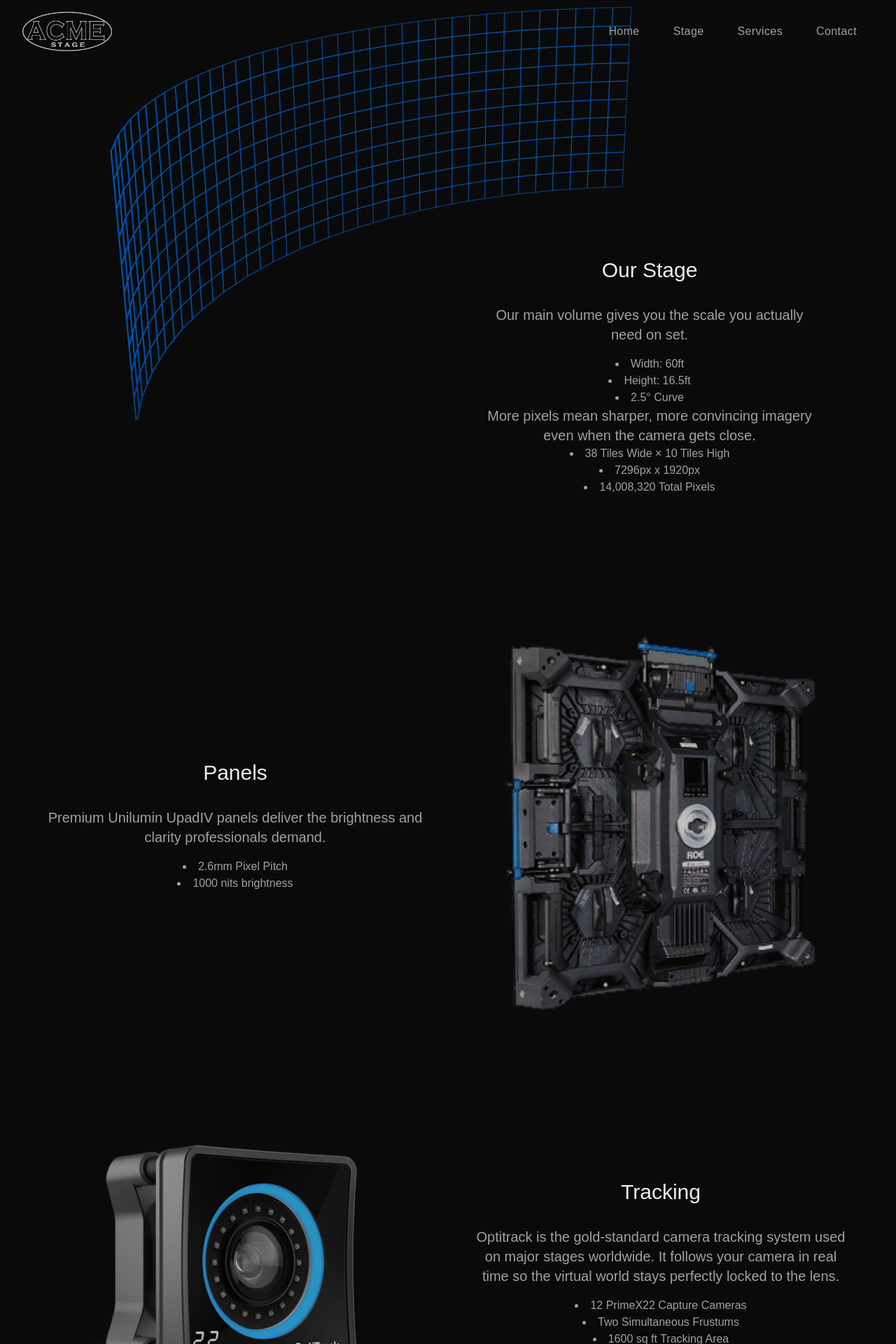
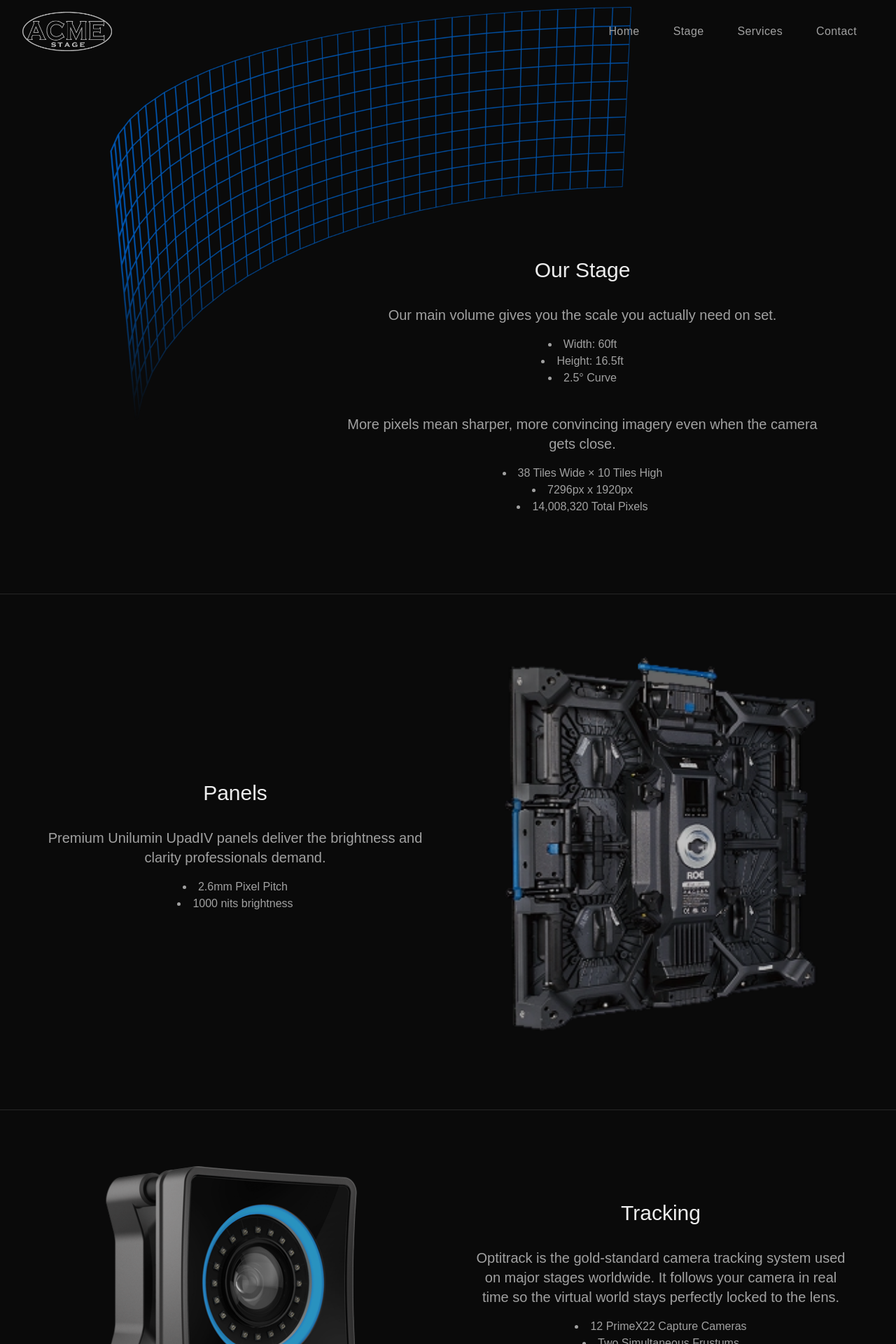
Before and after one commit to acmestagevp/acmevp-website, a Next.js app: page /stage in a window 1280 px wide. Shown: the top 1920 px of the page at 70% size. Built offline with nearby package versions, Linux system fonts and the light colour scheme.

Commit message:
css updates

```diff
--- a/app/page.tsx
+++ b/app/page.tsx
@@ -10,12 +10,10 @@ import Logo from "@/components/Logo"
 export default function Home() {
 	return (
 		<div className="flex flex-col items-center">
-			<Header variant="full" graphic="/images/hero-16-9.png">
+			<Header variant="full" imageOpacity={40} graphic="/images/hero-16-9.png">
 				<ContentWrapper variant="narrow">
-					<div className="relative z-10 text-center pt-112">
-						<h1 className="text-3xl md:text-5xl font-semibold tracking-tight">
-							ACME Virtual Production
-						</h1>
+					<div className="relative z-10 text-center pt-172 md:pt-212 pb-48">
+						<h1 className="text-3xl md:text-5xl font-semibold">ACME Virtual Production</h1>
 						<p className="mt-6 text-neutral-400">
 							ACME Virtual Production opens the door to a new world of possibilities. Whether for
 							high-end commercials, narrative films, or photo-realistic virtual environments, you
@@ -30,7 +28,7 @@ export default function Home() {
 					</div>
 				</ContentWrapper>
 			</Header>
-			<Section variant="custom" className="pb-16">
+			<Section variant="custom" className="p-12" border>
 				<ContentWrapper variant="wide">
 					<Content graphic="/images/home/stage-bts-1.png" isReversed={false}>
 						<h2 className="text-2xl py-2 text-center">Minnesota’s Largest LED Volume</h2>
@@ -50,7 +48,7 @@ export default function Home() {
 					</Content>
 				</ContentWrapper>
 			</Section>
-			<Section>
+			<Section border>
 				<ContentWrapper variant="narrow">
 					<h2 className="text-center text-sm uppercase tracking-widest text-neutral-400">
 						Trusted by
@@ -62,11 +60,11 @@ export default function Home() {
 					</div>
 				</ContentWrapper>
 			</Section>
-			<Section variant="custom" className="py-16">
+			<Section variant="custom" className="py-16" border>
 				<ContentWrapper variant="wide">
 					<Content basis="" graphic="/images/home/stage-bts-2.jpg" isReversed={true}>
 						<h2 className="text-center text-2xl">Services</h2>
-						<div className="text-center py-4 text-neutral-400">
+						<div className="text-center py-4 text-neutral-300">
 							<h3 className="text-lg">
 								End-to-end production services in the greater Minneapolis area.
 							</h3>
@@ -83,7 +81,9 @@ export default function Home() {
 					</Content>
 				</ContentWrapper>
 			</Section>
-			<Testimonials />
+			<Section border>
+				<Testimonials />
+			</Section>
 		</div>
 	)
 }
--- a/app/services/page.tsx
+++ b/app/services/page.tsx
@@ -6,11 +6,11 @@ import Section from "@/components/layout/Section"
 const Services = () => {
 	return (
 		<div className="flex flex-col items-center">
-			<Header variant="default" graphic="/images/hero-16-9.png">
-				<ContentWrapper className="pt-64 pb-24">
+			<Header variant="default" imageOpacity={25} graphic="/images/services/services.jpg">
+				<ContentWrapper className="pt-56 pb-32">
 					<div className="relative z-10 text-center">
-						<h1 className="text-3xl md:text-4xl tracking-tight">Services</h1>
-						<p className="mt-6">
+						<h1 className="text-3xl md:text-4xl">Services</h1>
+						<p className="mt-6 text-neutral-300 text-balance">
 							Our full-service production team acts as your end-to-end partner, handling everything
 							from pre-production planning and location scouting to on-set execution and wrap. We
 							coordinate in-house crew and our trusted vendor network so you can focus on the
@@ -21,7 +21,7 @@ const Services = () => {
 					</div>
 				</ContentWrapper>
 			</Header>
-			<Section variant="custom" className="pb-16">
+			<Section variant="custom" className="p-12" border>
 				<ContentWrapper variant="wide">
 					<Content graphic="/images/services/studio.jpg" isReversed={false}>
 						<h2 className="text-3xl py-2">Studio</h2>
@@ -41,7 +41,7 @@ const Services = () => {
 					</Content>
 				</ContentWrapper>
 			</Section>
-			<Section variant="custom" className="pb-16">
+			<Section variant="custom" className="p-12" border>
 				<ContentWrapper variant="wide">
 					<Content graphic="/images/services/gear.png" isReversed={true}>
 						<h2 className="text-3xl py-2">Gear</h2>
@@ -60,7 +60,7 @@ const Services = () => {
 					</Content>
 				</ContentWrapper>
 			</Section>
-			<Section variant="custom" className="pb-16">
+			<Section variant="custom" className="p-12" border>
 				<ContentWrapper variant="wide">
 					<Content graphic="/images/services/vad.png" isReversed={false}>
 						<h2 className="text-3xl py-2">Virtual Art Department</h2>
@@ -78,7 +78,7 @@ const Services = () => {
 					</Content>
 				</ContentWrapper>
 			</Section>
-			{/* <Section variant="custom" className="pb-16">
+			{/* <Section variant="custom" className="p-12" border>
 				<ContentWrapper variant="wide">
 					<Content graphic="/images/content-1-1.png" isReversed={true}>
 						<h2 className="text-3xl py-2">Education</h2>
@@ -96,7 +96,7 @@ const Services = () => {
 					</Content>
 				</ContentWrapper>
 			</Section> */}
-			<Section variant="custom" className="pb-16">
+			<Section variant="custom" className="p-12" border>
 				<ContentWrapper variant="wide">
 					<Content graphic="/images/services/post.png" isReversed={true}>
 						<h2 className="text-3xl py-2">Post-Production</h2>
--- a/app/stage/page.tsx
+++ b/app/stage/page.tsx
@@ -7,9 +7,9 @@ import Section from "@/components/layout/Section"
 export default function Stage() {
 	return (
 		<div className="flex flex-col items-center">
-			<Header graphic="/images/stage/wireframe-wall.png" imageOpacity={80}>
+			<Header graphic="/images/stage/wireframe-wall.png" imageOpacity={50}>
 				<ContentWrapper variant="wide" className="pt-64 pb-24 place-items-end flex-1">
-					<div className="w-xl pt-28 pr-16">
+					<div className="w-3xl pt-28 pr-16 z-50">
 						<h2 className="text-center text-3xl">Our Stage</h2>
 						<div className="text-center py-4 text-neutral-400">
 							<h3 className="text-xl p-4">
@@ -20,7 +20,8 @@ export default function Stage() {
 								<li className="">Height: 16.5ft</li>
 								<li className="">2.5° Curve</li>
 							</ul>
-							<h3 className="text-xl">
+							<br />
+							<h3 className="text-xl p-4">
 								More pixels mean sharper, more convincing imagery even when the camera gets close.
 							</h3>
 							<ul className="list-disc list-inside">
@@ -32,7 +33,7 @@ export default function Stage() {
 					</div>
 				</ContentWrapper>
 			</Header>
-			<Section>
+			<Section border>
 				<ContentWrapper variant="wide">
 					<Content basis="50%" graphic="/images/stage/upadiv.png">
 						<h2 className="text-center text-3xl">Panels</h2>
@@ -49,7 +50,7 @@ export default function Stage() {
 					</Content>
 				</ContentWrapper>
 			</Section>
-			<Section>
+			<Section border>
 				<ContentWrapper variant="wide">
 					<Content graphic="/images/stage/primex22.png" isReversed={true}>
 						<h2 className="text-center text-3xl">Tracking</h2>
@@ -68,7 +69,7 @@ export default function Stage() {
 					</Content>
 				</ContentWrapper>
 			</Section>
-			<Section>
+			<Section border>
 				<ContentWrapper variant="wide">
 					<Content graphic="/images/stage/rtx6000.png">
 						<h2 className="text-center text-3xl">Compute</h2>
@@ -85,7 +86,7 @@ export default function Stage() {
 					</Content>
 				</ContentWrapper>
 			</Section>
-			<Section>
+			<Section border>
 				<ContentWrapper variant="wide">
 					<Content graphic="/images/stage/pixera.png" isReversed={true}>
 						<h2 className="text-center text-3xl">Media</h2>
@@ -102,7 +103,7 @@ export default function Stage() {
 					</Content>
 				</ContentWrapper>
 			</Section>
-			<Section>
+			<Section border>
 				<ContentWrapper variant="wide">
 					<Content graphic="/images/stage/floorplan.png">
 						<h2 className="text-center text-3xl">Floorplan</h2>
@@ -121,7 +122,7 @@ export default function Stage() {
 					</Content>
 				</ContentWrapper>
 			</Section>
-			<Section>
+			<Section border>
 				<ContentWrapper variant="wide">
 					<Content graphic="/images/stage/amenities.png" isReversed={true}>
 						<h2 className="text-center text-3xl">Amenities</h2>
--- a/components/layout/Section.tsx
+++ b/components/layout/Section.tsx
@@ -2,6 +2,7 @@ type SectionProps = React.HTMLAttributes<HTMLElement> & {
 	variant?: "default" | "custom"
 	as?: "section" | "div" | "article"
 	id?: string
+	border?: boolean
 }
 
 const Section: React.FC<SectionProps> = ({
@@ -9,6 +10,7 @@ const Section: React.FC<SectionProps> = ({
 	id,
 	variant = "default",
 	className = "",
+	border = false,
 	children,
 	...props
 }) => {
@@ -18,7 +20,11 @@ const Section: React.FC<SectionProps> = ({
 	}
 
 	return (
-		<Component id={id} className={`relative ${className} ${variants[variant]}`} {...props}>
+		<Component
+			id={id}
+			className={`${border ? "border-t border-neutral-800" : ""} relative ${className} ${variants[variant]}`}
+			{...props}
+		>
 			{children}
 		</Component>
 	)
--- a/components/ui/Footer.tsx
+++ b/components/ui/Footer.tsx
@@ -5,7 +5,7 @@ import ContentWrapper from "../layout/ContentWrapper"
 
 const Footer = () => {
 	return (
-		<Section variant="custom" className="py-4">
+		<Section variant="custom" className="py-4" border>
 			<ContentWrapper>
 				<div className="flex flex-col justify-center p-4 z-10">
 					<div className="flex flex-col py-16 lg:flex-row justify-between">
--- a/components/ui/Header.tsx
+++ b/components/ui/Header.tsx
@@ -26,7 +26,7 @@ const Header: React.FC<HeaderProps> = ({
 			{children}
 			<div className={`absolute inset-0 z-0 opacity-${imageOpacity} pointer-events-none bg-mask`}>
 				<Image
-					className={`w-full -z-1 object-cover ${variants[variant]}`}
+					className={`w-full -z-1 object-cover ${variants[variant]} bg-mask`}
 					width={1920}
 					height={1080}
 					src={graphic}
--- a/components/ui/NavBar.tsx
+++ b/components/ui/NavBar.tsx
@@ -1,16 +1,33 @@
 "use client"
 
-import React, { useState } from "react"
+import React, { useState, useEffect } from "react"
 import { navItems } from "@/constants/nav"
 import Link from "next/link"
 import Image from "next/image"
 
 const NavBar = () => {
 	const [menuOpen, setMenuOpen] = useState(false)
+	const [scrolled, setScrolled] = useState(false)
+
+	useEffect(() => {
+		const handleScroll = () => {
+			setScrolled(window.scrollY > 120)
+		}
+		window.addEventListener("scroll", handleScroll, { passive: true })
+		return () => window.removeEventListener("scroll", handleScroll)
+	}, [])
+
 	const toggleMenu = () => setMenuOpen((prev) => !prev)
 
 	return (
-		<nav className="fixed top-0 z-40 pointer-events-none">
+		<nav
+			className={`fixed top-0 z-40 pointer-events-none transition-all duration-500
+				${
+					scrolled
+						? "bg-neutral-950/90 backdrop-blur-md border-b border-neutral-800/60"
+						: "bg-transparent border-b border-transparent"
+				}`}
+		>
 			<ul className="flex w-screen justify-between items-center p-4">
 				<div className="mx-4">
 					<Link className="" href={"/"}>
```
Also changed, not shown: public/images/services/services.jpg (added).
